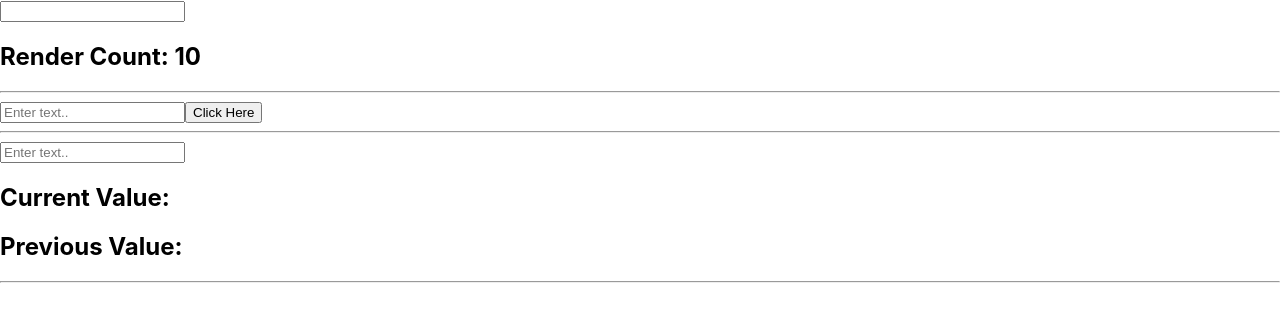
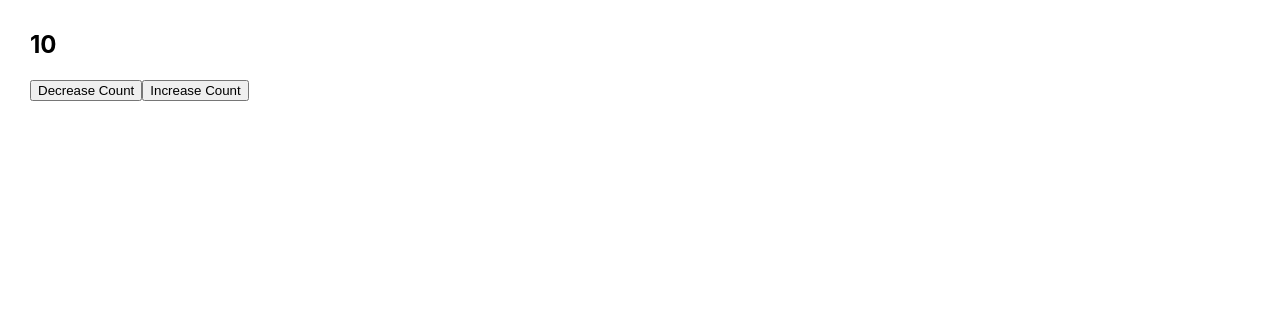
Before and after one commit to gosnippets/reactdemo, a React (Create React App) app: page / in a window 1280 px wide. Shown: the top 322 px of the page. Built offline with nearby package versions, Linux system fonts and the light colour scheme.

Commit message:
useReducer example

```diff
--- a/src/ReactHooks/ReactHooks.jsx
+++ b/src/ReactHooks/ReactHooks.jsx
@@ -2,13 +2,15 @@ import React from 'react'
 import UseStateExample from './UseStateExample'
 import UseEffectExample from './UseEffectExample'
 import UseRefExample from './UseRefExample'
+import UseReducerExample from './UseReducerExample'
 
 export default function ReactHooks() {
   return (
     <>
       {/* <UseStateExample /> */}
       {/* <UseEffectExample/> */}
-      <UseRefExample/>
+      {/* <UseRefExample/> */}
+      <UseReducerExample/>
     </>
   )
 }
--- /dev/null
+++ b/src/ReactHooks/UseReducerExample.jsx
@@ -0,0 +1,102 @@
+import React, { useEffect, useReducer } from 'react'
+
+// const initialTodos = [{
+//     id: 1,
+//     title: "Todo 1",
+//     completed: false
+// },
+// {
+//     id: 2,
+//     title: "Todo 2",
+//     completed: false
+// },
+// {
+//     id: 3,
+//     title: "Todo 3",
+//     completed: false
+// },
+// {
+//     id: 4,
+//     title: "Todo 4",
+//     completed: true
+// },
+// ]
+
+// const reducer = (state, action) => {
+//     switch (action.type) {
+//         case 'COMPLETE':
+//             return state.map((todo) => {
+//                 if (todo.id === action.id) {
+//                     return { ...todo, completed: !todo.completed }
+//                 } else {
+//                     return todo;
+//                 }
+//             })
+
+//         case "DELETE":
+//             return state.filter((todo) => todo.id !== action.id);
+//         default:
+//             return state;
+//     }
+// }
+
+// export default function UseReducerExample() {
+//     const [todos, dispatch] = useReducer(reducer, initialTodos)
+
+//     useEffect(() => {
+//         console.log("Todos", todos);
+//     })
+
+//     const handleComplete = (todo) => {
+//         dispatch({ type: "COMPLETE", id: todo.id });
+//     }
+
+//     const handleDelete = (todo) => {
+//         dispatch({ type: "DELETE", id: todo.id });
+//     }
+
+//     return (
+//         <div>
+//             <h1>UseReducer Example</h1>
+//             {todos && todos.map((todo) => (
+//                 <div key={todo.id}>
+//                     <label>
+//                         <input type="checkbox" checked={todo.completed} onChange={() => handleComplete(todo)} />
+//                         {todo.title}
+//                         <button onClick={() => handleDelete(todo)}>Delete</button>
+//                     </label>
+//                 </div>
+//             ))}
+//         </div>
+//     )
+// }
+
+// ================================ Second Example ==============================
+
+const countReducer = (state, action) => {
+    switch (action.type) {
+        case "DECREASE":
+            return state - 1;
+        case "INCREASE":
+            return state + 1;
+        default:
+            return state;
+    }
+}
+
+export default function UseReducerExample() {
+    const [count, dispatch] = useReducer(countReducer, 10)
+
+    useEffect(() => {
+        console.log("Count", count);
+    }, [count])
+
+    return (
+        <div style={{ margin: "30px" }}>
+            <h2>{count}</h2>
+            <button onClick={() => dispatch({ type: "DECREASE" })}>Decrease Count</button>
+            <button onClick={() => dispatch({ type: "INCREASE" })}>Increase Count</button>
+        </div>
+    )
+
+}
```
Also changed, not shown: Notes.txt.
